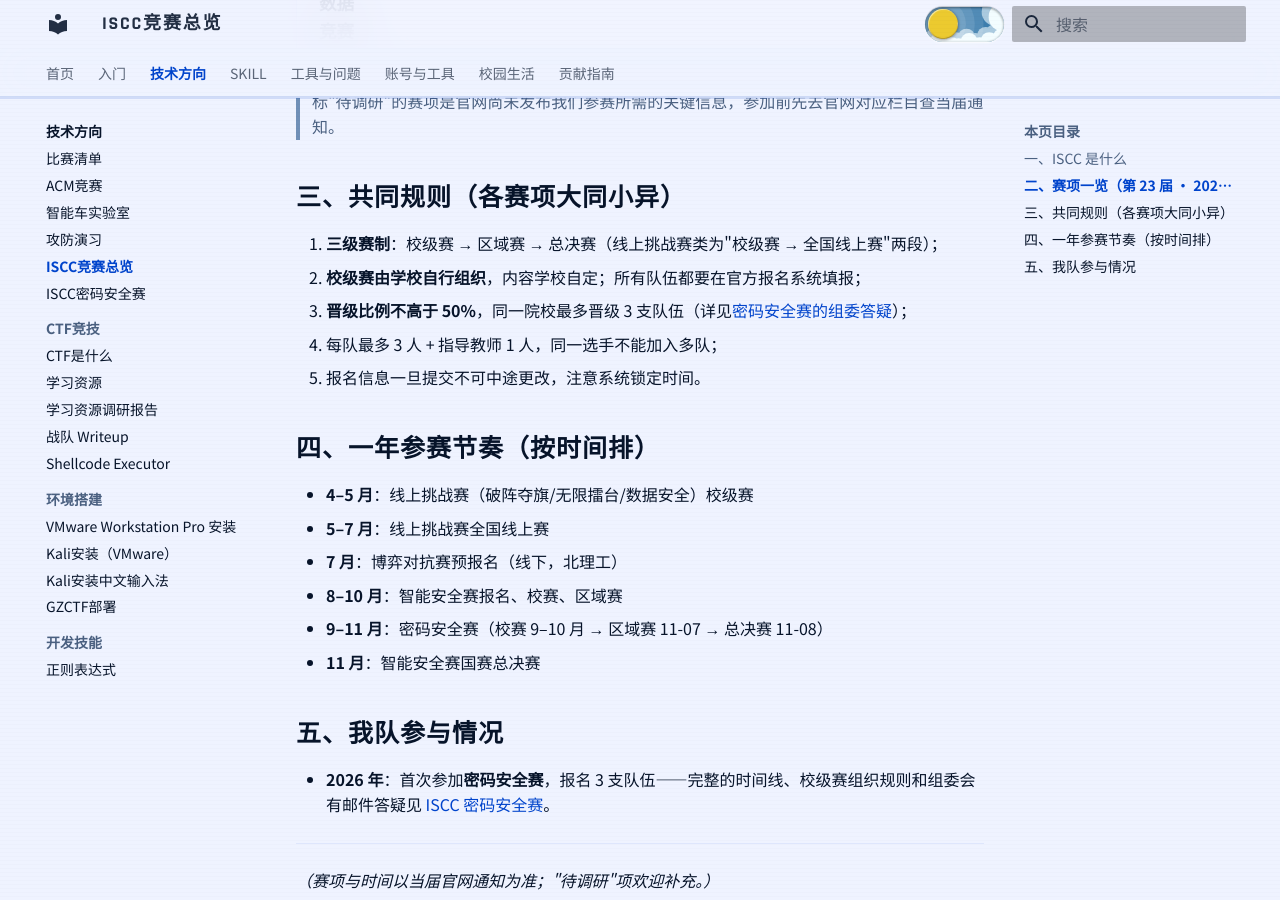
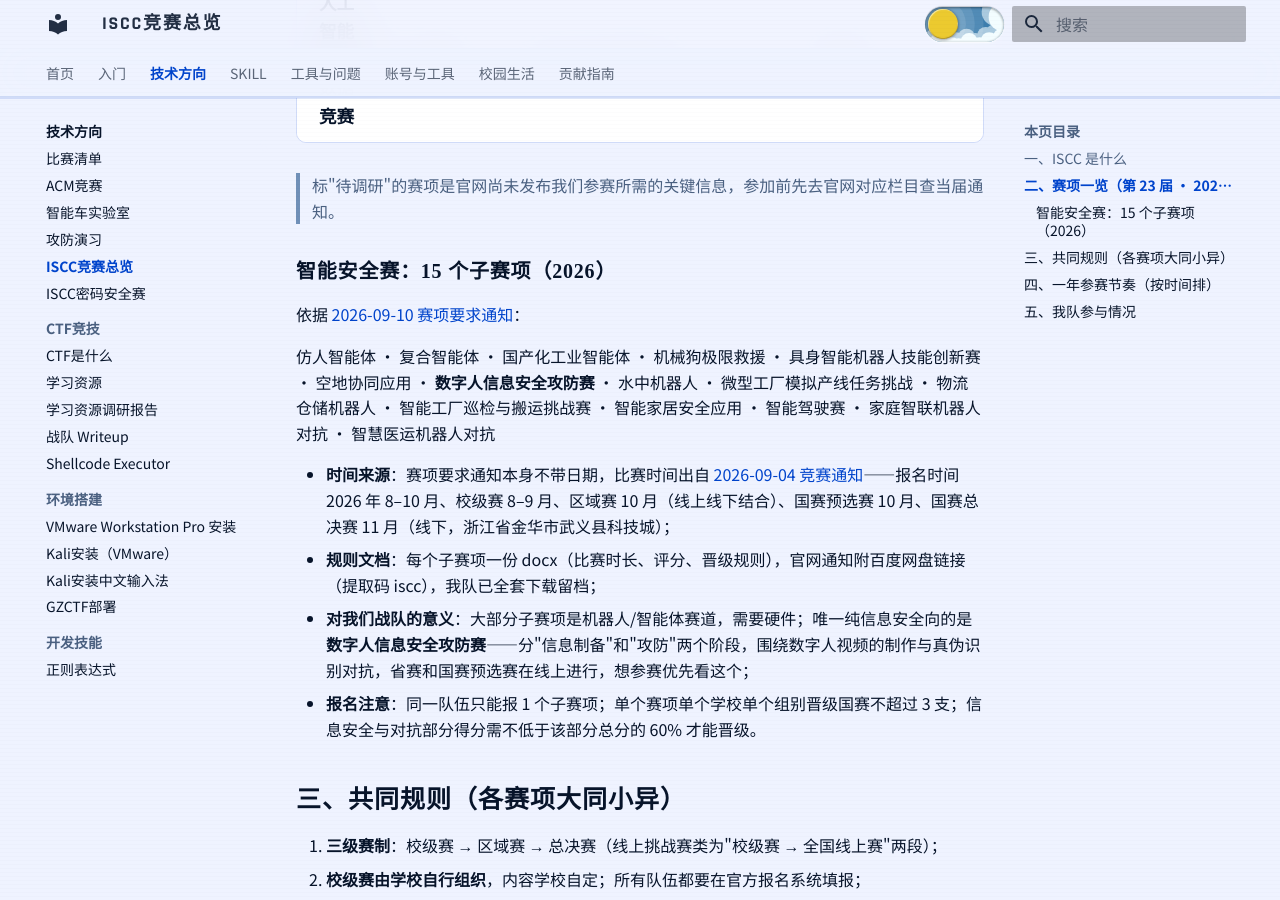
Before and after one commit to starnotes-xj/SurviveBIGCManual, an MkDocs documentation site: the page built from docs/02-技术方向/ISCC竞赛总览.md, in a window 1280 px wide and 900 px high, scrolled down 1963 px. Built offline with MkDocs 1.6.1 and Material for MkDocs 9.7.7, drawn with Linux system fonts in a browser that asks for light colours; some of the changed text lies outside the part shown.

Commit message:
docs(技术方向): 智能安全赛按 9-10 赛项要求通知修正（15 个子赛项明细、时间来源与数字人攻防赛标注）

```diff
--- a/docs/02-技术方向/ISCC竞赛总览.md
+++ b/docs/02-技术方向/ISCC竞赛总览.md
@@ -20,13 +20,24 @@
 | **数据安全赛** | 线上 | 同上 | 同上 |
 | **博弈对抗赛** | 线下 | 从破阵夺旗赛选拔晋级，在北京理工大学封闭对抗环境（含 DMZ 区、数据区）进行，"阵地夺旗、占领高地"式攻防 | 7 月预报名 |
 | **密码安全赛** | 校赛线上 + 区域赛/总决赛线下 | 密码算法、协议、部署运维、合规检测、设备漏洞、攻防六方向 | 校赛 9–10 月；区域赛 11-07；总决赛 11-08 |
-| **智能安全赛** | 校赛/区域赛自定 + 国赛线下 | 空地协同、工业互联网、仿生机器人、自动驾驶、数字人等 AI 安全交叉方向 | 报名 8–10 月；区域赛/国赛预选 10 月；总决赛 11 月（浙江武义） |
+| **智能安全赛** | 校级赛/区域赛自定 + 国赛预选（线上）+ 总决赛（线下） | 15 个智能体/机器人子赛项（见下文），其中"数字人信息安全攻防赛"最贴信息安全方向 | 报名 8–10 月；校级赛 8–9 月；区域赛/国赛预选 10 月；总决赛 11 月（浙江武义） |
 | **创新作品赛** | 作品评审 | 信息安全创新作品 | 待调研 |
 | **无人安全赛** | 线下 | 无人系统安全 | 待调研 |
 | **常态化实践** | 平台 | 日常练兵平台（i2.iscc.isclab.org.cn） | 全年 |
 | **人工智能与大数据竞赛** | 待调研 | bda.iscc.isclab.org.cn | 待调研 |
 
 > 标"待调研"的赛项是官网尚未发布我们参赛所需的关键信息，参加前先去官网对应栏目查当届通知。
+
+### 智能安全赛：15 个子赛项（2026）
+
+依据 [2026-09-10 赛项要求通知](https://www.isclab.org.cn/2026/09/10/2026%e5%b9%b4%e7%ac%ac23%e5%b1%8a%e4%bf%a1%e6%81%af%e5%ae%89%e5%85%a8%e4%b8%8e%e5%af%b9%e6%8a%97%e6%8a%80%e6%9c%af%e7%ab%9e%e8%b5%9b-%e6%99%ba%e8%83%bd%e5%ae%89%e5%85%a8%e8%b5%9b/)：
+
+仿人智能体 · 复合智能体 · 国产化工业智能体 · 机械狗极限救援 · 具身智能机器人技能创新赛 · 空地协同应用 · **数字人信息安全攻防赛** · 水中机器人 · 微型工厂模拟产线任务挑战 · 物流仓储机器人 · 智能工厂巡检与搬运挑战赛 · 智能家居安全应用 · 智能驾驶赛 · 家庭智联机器人对抗 · 智慧医运机器人对抗
+
+- **时间来源**：赛项要求通知本身不带日期，比赛时间出自 [2026-09-04 竞赛通知](https://www.isclab.org.cn/2026/09/04/2026%e5%b9%b4%e7%ac%ac23%e5%b1%8a%e4%bf%a1%e6%81%af%e5%ae%89%e5%85%a8%e4%b8%8e%e5%af%b9%e6%8a%97%e6%8a%80%e6%9c%af%e7%ab%9e%e8%b5%9b%e9%80%9a%e7%9f%a5-%e6%99%ba%e8%83%bd%e5%ae%89%e5%85%a8/)——报名时间 2026 年 8–10 月、校级赛 8–9 月、区域赛 10 月（线上线下结合）、国赛预选赛 10 月、国赛总决赛 11 月（线下，浙江省金华市武义县科技城）；
+- **规则文档**：每个子赛项一份 docx（比赛时长、评分、晋级规则），官网通知附百度网盘链接（提取码 iscc），我队已全套下载留档；
+- **对我们战队的意义**：大部分子赛项是机器人/智能体赛道，需要硬件；唯一纯信息安全向的是**数字人信息安全攻防赛**——分"信息制备"和"攻防"两个阶段，围绕数字人视频的制作与真伪识别对抗，省赛和国赛预选赛在线上进行，想参赛优先看这个；
+- **报名注意**：同一队伍只能报 1 个子赛项；单个赛项单个学校单个组别晋级国赛不超过 3 支；信息安全与对抗部分得分需不低于该部分总分的 60% 才能晋级。
 
 ## 三、共同规则（各赛项大同小异）
 
```
Also changed, not shown: docs/02-技术方向/比赛清单.md (+1 -0 lines).
